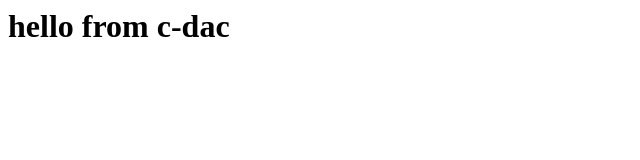
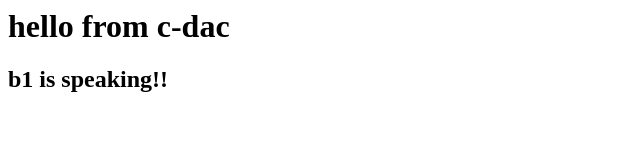
Before and after one commit to EshwarSatale/testing, a plain HTML site: page index.html in a window 1280 px wide. Shown: the whole page, without its empty margins (0-640 px from the left). Drawn offline with Linux system fonts and the light colour scheme.

Commit message:
b1 is commiting

```diff
--- a/index.html
+++ b/index.html
@@ -1 +1,2 @@
 <h1>hello from c-dac</h1>
+<h2>b1 is speaking!!</h2>
```
